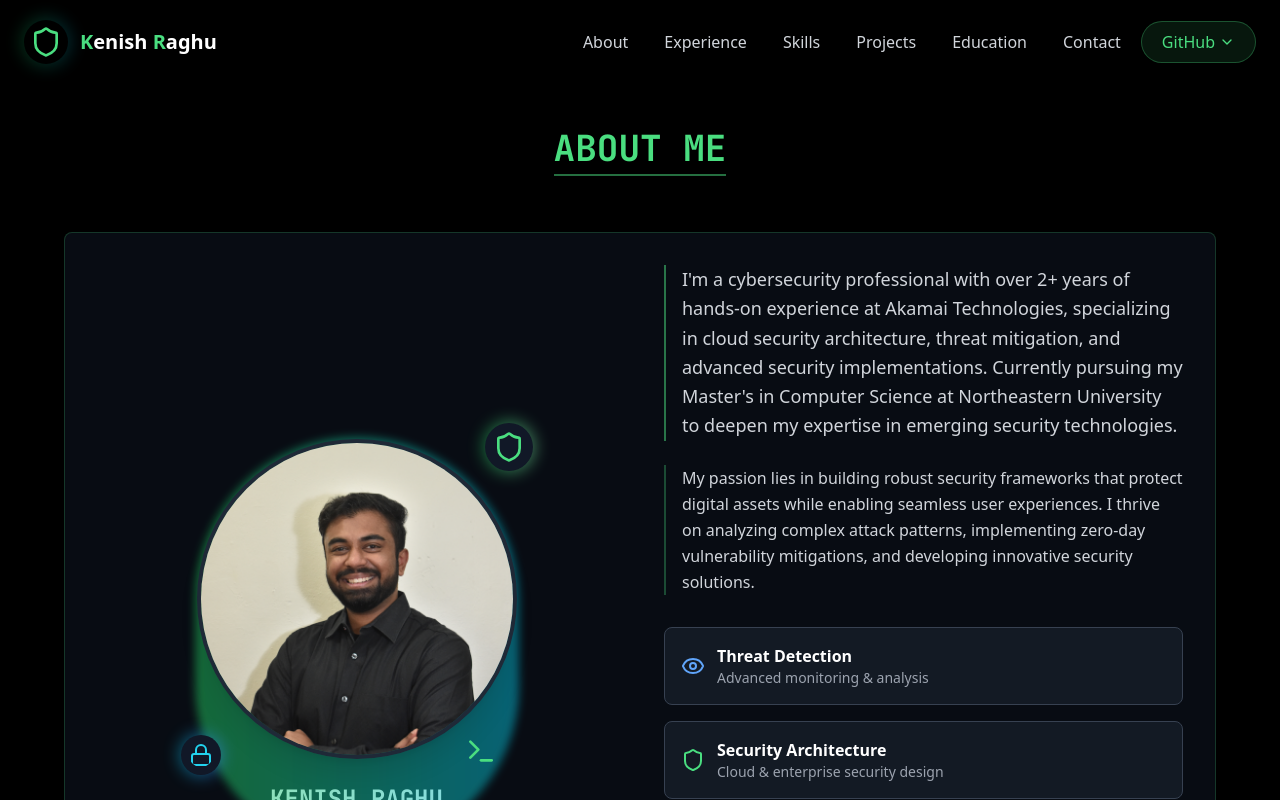
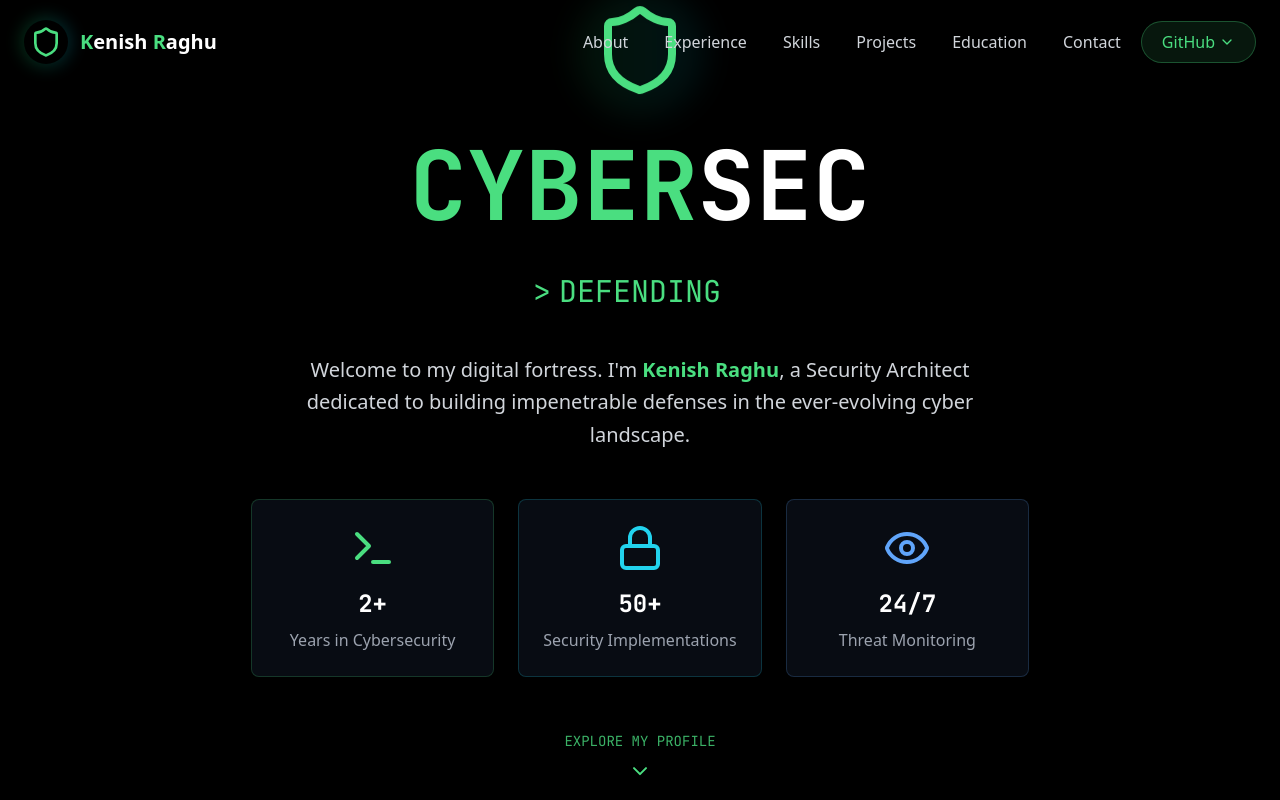
Before and after one commit to KenishRaghu/KenishRaghu.github.io, a React (Vite) app: page / in a window 1280 px wide. Shown: the top 800 px of the page. Built offline with nearby package versions, Linux system fonts and the light colour scheme.

Commit message:
Add welcome section and update certificates
Add a cybersecurity-themed welcome section before the "About Me" section and update the certificates section to reflect the current and planned certifications.

```diff
--- a/src/components/SkillsSection.tsx
+++ b/src/components/SkillsSection.tsx
@@ -146,21 +146,21 @@ const SkillsSection = () => {
             <p className="text-gray-300 leading-relaxed">
               Continuously expanding expertise through hands-on experience, academic research, and staying current
               with emerging threats and security technologies. Committed to pursuing advanced security certifications
-              including CISSP, CEH, and cloud security specializations.
+              to strengthen my cybersecurity knowledge and capabilities.
             </p>
 
             <div className="mt-6 flex flex-wrap justify-center gap-4">
               <div className="bg-gray-800/70 rounded-full px-4 py-2 border border-red-400/20 text-white text-sm flex items-center">
                 <div className="w-2 h-2 bg-green-400 rounded-full mr-2 animate-pulse"></div>
-                In Progress: CISSP
-              </div>
-              <div className="bg-gray-800/70 rounded-full px-4 py-2 border border-red-400/20 text-white text-sm flex items-center">
-                <div className="w-2 h-2 bg-green-400 rounded-full mr-2 animate-pulse"></div>
-                In Progress: AWS Security Speciality
+                In Progress: CompTIA Security+
               </div>
               <div className="bg-gray-800/70 rounded-full px-4 py-2 border border-red-400/20 text-white text-sm flex items-center">
                 <div className="w-2 h-2 bg-yellow-400 rounded-full mr-2"></div>
                 Planned: CEH
+              </div>
+              <div className="bg-gray-800/70 rounded-full px-4 py-2 border border-red-400/20 text-white text-sm flex items-center">
+                <div className="w-2 h-2 bg-yellow-400 rounded-full mr-2"></div>
+                Planned: CISSP
               </div>
             </div>
           </div>
--- /dev/null
+++ b/src/components/WelcomeSection.tsx
@@ -0,0 +1,129 @@
+
+import React, { useState, useEffect } from 'react';
+import { Shield, Terminal, Lock, Eye, ChevronDown } from 'lucide-react';
+
+const WelcomeSection = () => {
+  const [currentText, setCurrentText] = useState('');
+  const [currentIndex, setCurrentIndex] = useState(0);
+  const [isTyping, setIsTyping] = useState(true);
+
+  const texts = [
+    'SECURING DIGITAL FRONTIERS',
+    'DEFENDING AGAINST CYBER THREATS',
+    'BUILDING SECURE ARCHITECTURES',
+    'PROTECTING DIGITAL ASSETS'
+  ];
+
+  useEffect(() => {
+    const currentFullText = texts[currentIndex];
+
+    if (isTyping) {
+      if (currentText.length < currentFullText.length) {
+        const timer = setTimeout(() => {
+          setCurrentText(currentFullText.slice(0, currentText.length + 1));
+        }, 100);
+        return () => clearTimeout(timer);
+      } else {
+        const timer = setTimeout(() => {
+          setIsTyping(false);
+        }, 2000);
+        return () => clearTimeout(timer);
+      }
+    } else {
+      if (currentText.length > 0) {
+        const timer = setTimeout(() => {
+          setCurrentText(currentText.slice(0, -1));
+        }, 50);
+        return () => clearTimeout(timer);
+      } else {
+        setCurrentIndex((prev) => (prev + 1) % texts.length);
+        setIsTyping(true);
+      }
+    }
+  }, [currentText, currentIndex, isTyping, texts]);
+
+  const scrollToAbout = () => {
+    document.getElementById('about')?.scrollIntoView({
+      behavior: 'smooth'
+    });
+  };
+
+  return (
+    <section className="min-h-screen flex items-center justify-center relative z-10 px-6">
+      <div className="text-center max-w-4xl mx-auto">
+        {/* Main Welcome Content */}
+        <div className="mb-12">
+          <div className="relative inline-block mb-8">
+            <div className="absolute -inset-4 bg-gradient-to-r from-green-500/20 to-cyan-500/20 rounded-full blur-lg opacity-60 animate-pulse"></div>
+            <Shield className="relative w-24 h-24 text-green-400 mx-auto animate-float" />
+          </div>
+
+          <h1 className="text-6xl md:text-8xl font-bold text-white mb-6 font-mono">
+            <span className="text-green-400">CYBER</span>
+            <span className="text-white">SEC</span>
+          </h1>
+
+          <div className="h-16 flex items-center justify-center mb-8">
+            <div className="text-2xl md:text-3xl font-mono text-green-400">
+              <span className="inline-block">{'>'}</span>
+              <span className="ml-2">{currentText}</span>
+              <span className="inline-block w-1 h-8 bg-green-400 ml-1 animate-blink"></span>
+            </div>
+          </div>
+
+          <p className="text-xl text-gray-300 mb-12 leading-relaxed max-w-2xl mx-auto">
+            Welcome to my digital fortress. I'm <span className="text-green-400 font-semibold">Kenish Raghu</span>,
+            a Security Architect dedicated to building impenetrable defenses in the ever-evolving cyber landscape.
+          </p>
+        </div>
+
+        {/* Interactive Security Stats */}
+        <div className="grid grid-cols-1 md:grid-cols-3 gap-6 mb-16">
+          <div className="group bg-gray-900/50 backdrop-blur-sm border border-green-400/20 rounded-lg p-6 hover:border-green-400/50 transition-all duration-300 hover:bg-gray-900/70">
+            <div className="relative">
+              <span className="absolute -inset-1 bg-green-500/20 rounded-full opacity-0 group-hover:opacity-100 blur transition-opacity duration-300"></span>
+              <Terminal className="relative w-12 h-12 text-green-400 mx-auto mb-4" />
+            </div>
+            <h3 className="text-2xl font-bold text-white mb-2 font-mono">2+</h3>
+            <p className="text-gray-400">Years in Cybersecurity</p>
+          </div>
+
+          <div className="group bg-gray-900/50 backdrop-blur-sm border border-cyan-400/20 rounded-lg p-6 hover:border-cyan-400/50 transition-all duration-300 hover:bg-gray-900/70">
+            <div className="relative">
+              <span className="absolute -inset-1 bg-cyan-500/20 rounded-full opacity-0 group-hover:opacity-100 blur transition-opacity duration-300"></span>
+              <Lock className="relative w-12 h-12 text-cyan-400 mx-auto mb-4" />
+            </div>
+            <h3 className="text-2xl font-bold text-white mb-2 font-mono">50+</h3>
+            <p className="text-gray-400">Security Implementations</p>
+          </div>
+
+          <div className="group bg-gray-900/50 backdrop-blur-sm border border-blue-400/20 rounded-lg p-6 hover:border-blue-400/50 transition-all duration-300 hover:bg-gray-900/70">
+            <div className="relative">
+              <span className="absolute -inset-1 bg-blue-500/20 rounded-full opacity-0 group-hover:opacity-100 blur transition-opacity duration-300"></span>
+              <Eye className="relative w-12 h-12 text-blue-400 mx-auto mb-4" />
+            </div>
+            <h3 className="text-2xl font-bold text-white mb-2 font-mono">24/7</h3>
+            <p className="text-gray-400">Threat Monitoring</p>
+          </div>
+        </div>
+
+        {/* Scroll Down Indicator */}
+        <button
+          onClick={scrollToAbout}
+          className="group animate-bounce hover:animate-none transition-all duration-300"
+          aria-label="Scroll to About section"
+        >
+          <div className="flex flex-col items-center text-green-400 hover:text-green-300 transition-colors">
+            <span className="text-sm font-mono mb-2 opacity-80">EXPLORE MY PROFILE</span>
+            <div className="relative">
+              <span className="absolute -inset-2 bg-green-400/20 rounded-full opacity-0 group-hover:opacity-100 blur transition-opacity duration-300"></span>
+              <ChevronDown className="relative w-6 h-6" />
+            </div>
+          </div>
+        </button>
+      </div>
+    </section>
+  );
+};
+
+export default WelcomeSection;
--- a/src/pages/Index.tsx
+++ b/src/pages/Index.tsx
@@ -2,6 +2,7 @@
 import React, { useEffect } from 'react';
 import MatrixBackground from '../components/MatrixBackground';
 import Header from '../components/Header';
+import WelcomeSection from '../components/WelcomeSection';
 import AboutSection from '../components/AboutSection';
 import ExperienceSection from '../components/ExperienceSection';
 import SkillsSection from '../components/SkillsSection';
@@ -34,6 +35,7 @@ const Index = () => {
       <MatrixBackground />
       <div className="relative z-10">
         <Header />
+        <WelcomeSection />
         <section id="about">
           <AboutSection />
         </section>
```
